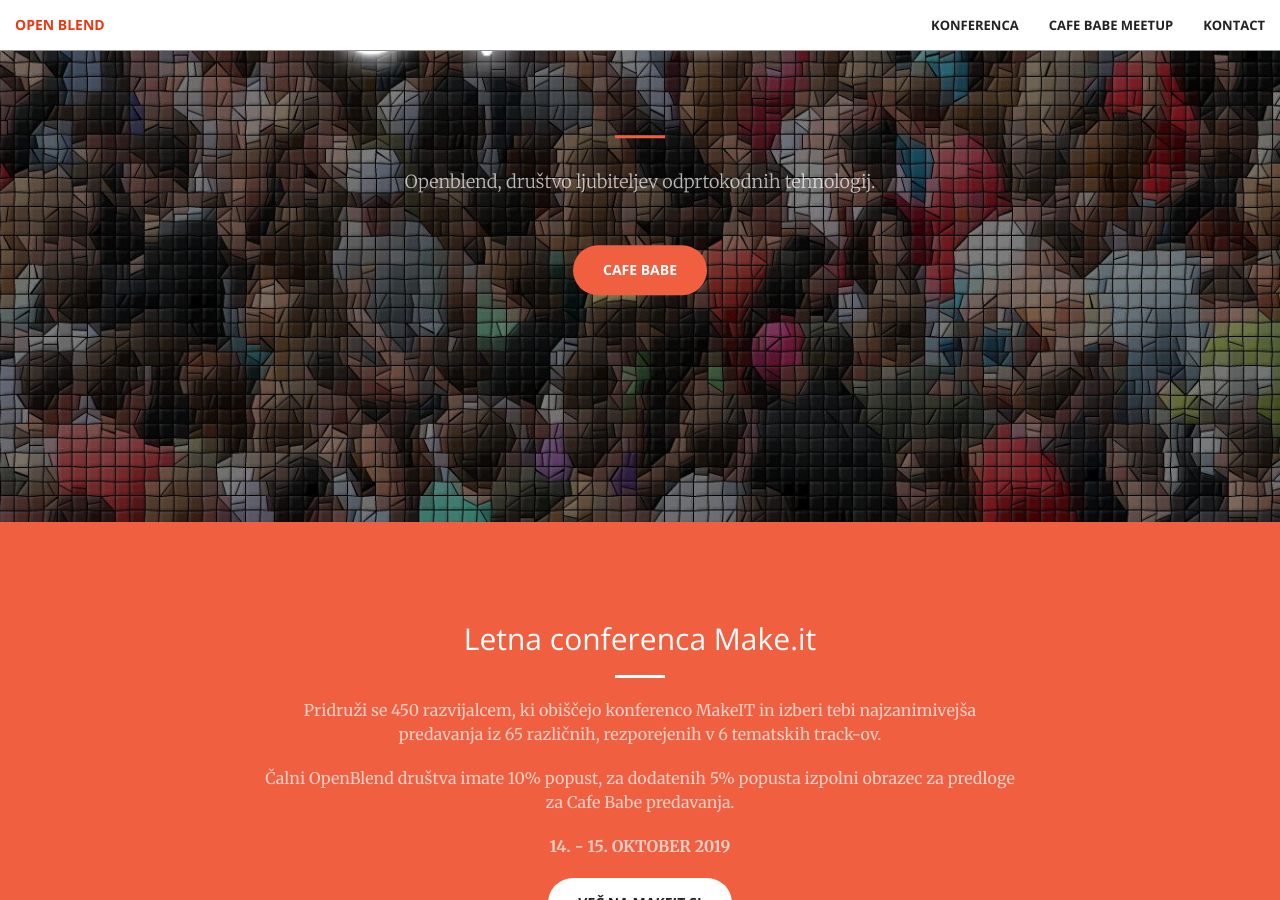
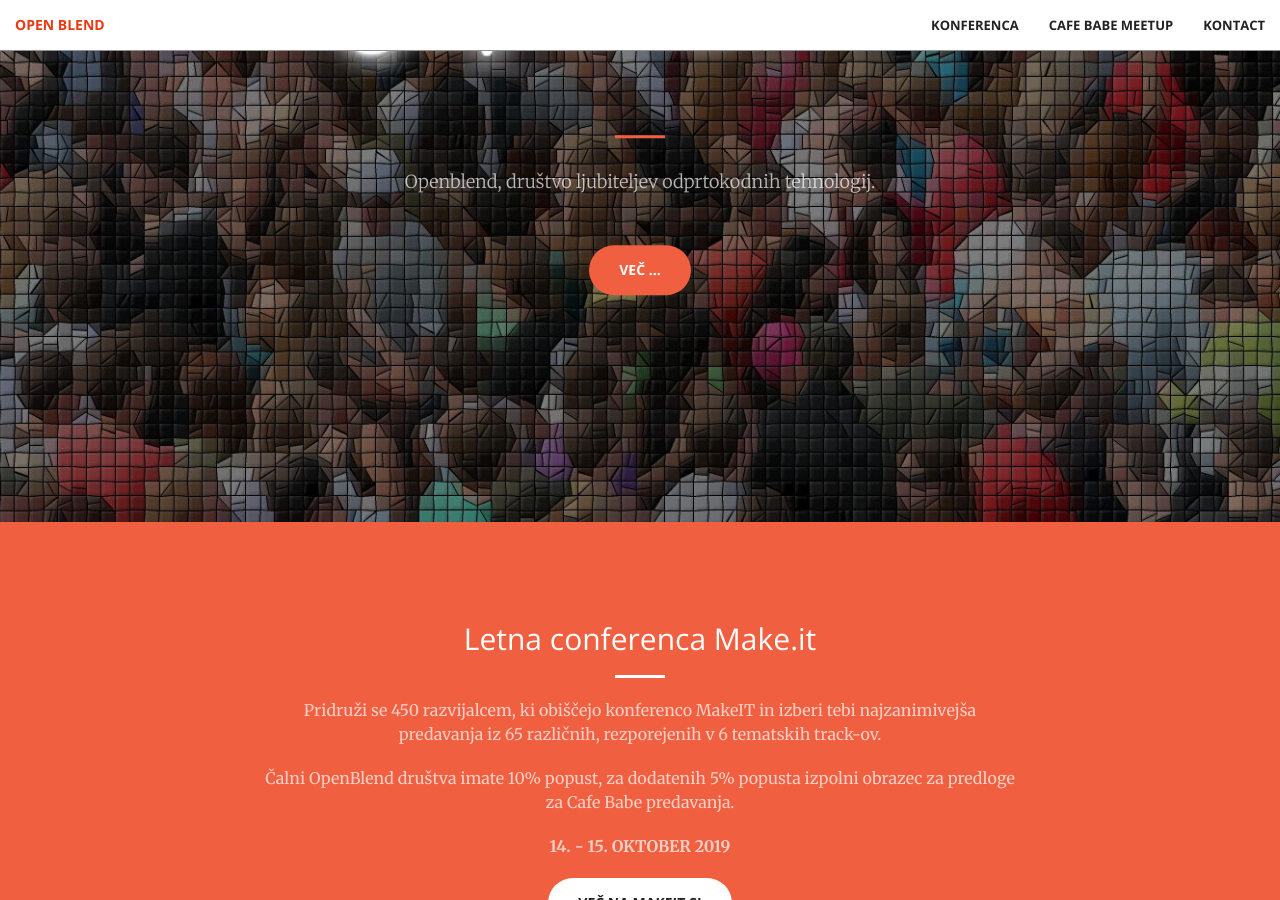
Before and after one commit to openblend/openblend.github.io, a Jekyll site: the page built from index.html, in a window 1280 px wide and 900 px high, scrolled down 378 px. Built offline with Jekyll 4.4.1, drawn with Linux system fonts in a browser that asks for light colours.

Commit message:
Fix colors.

```diff
--- a/_includes/events.html
+++ b/_includes/events.html
@@ -4,13 +4,13 @@
             <div class="col-lg-8 col-lg-offset-2 text-center">
                 <h2 class="section-heading">Mesečni meetup-i Cafe Babe</h2>
                 <hr class="light">
-                <p class="text-faded">Enkrat mesečno se srečujemo v Poligonu, kjer pripravljamo predavanja o različnih odprtokodnih tehnologijah, predvsem povazanih z Java programskim jezikom.</p>
-                <p class="text-faded">Bi rad to kar počneš delil z drugimi? <br />
+                <p class="text-muted">Enkrat mesečno se srečujemo v Poligonu, kjer pripravljamo predavanja o različnih odprtokodnih tehnologijah, predvsem povazanih z Java programskim jezikom.</p>
+                <p class="text-muted">Bi rad to kar počneš delil z drugimi? <br />
                 Te zanima kakšna teme in bi rad o njej slišal več? <br />
                 <strong>Izpolni obrazec za zbiranje predlogov</strong></p>
-                <p class="text-faded">Za točne datume obišči našo Meetup stran.</p>
-                <a href="https://goo.gl/forms/6ECx0fm32FYcHdN62" class="btn btn-default btn-xl" target="_blank">Predlogi za predavanja</a>
-                <a href="https://www.meetup.com/OpenBlend-Slovenian-Java-User-Group/" class="btn btn-default btn-xl" target="_blank">Meetup stran</a>
+                <p class="text-muted">Za točne datume obišči našo Meetup stran.</p>
+                <a href="https://goo.gl/forms/6ECx0fm32FYcHdN62" class="btn btn-light btn-xl" target="_blank">Predlogi za predavanja</a>
+                <a href="https://www.meetup.com/OpenBlend-Slovenian-Java-User-Group/" class="btn btn-light btn-xl" target="_blank">Meetup stran</a>
             </div>
         </div>
     </div>
--- a/_includes/header.html
+++ b/_includes/header.html
@@ -4,7 +4,7 @@
             <img src="img/OpenBlend_logo_transp.png" width="80%" />
             <hr>
             <p>Openblend, društvo ljubiteljev odprtokodnih tehnologij.</p>
-            <a href="#events" class="btn btn-primary btn-xl page-scroll">Cafe babe</a>
+            <a href="#conference" class="btn btn-primary btn-xl page-scroll">Več ...</a>
         </div>
     </div>
 </header>
```
